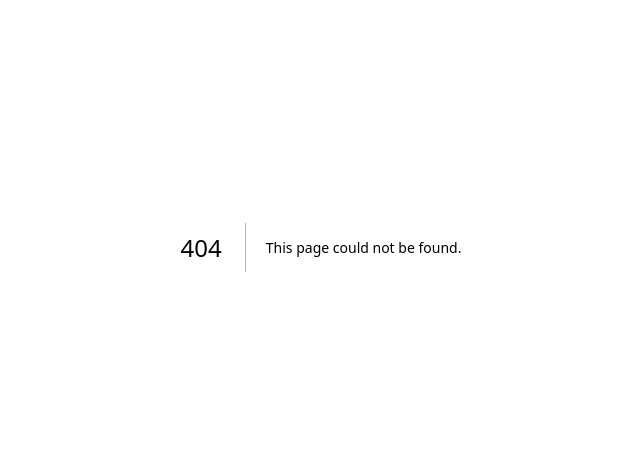
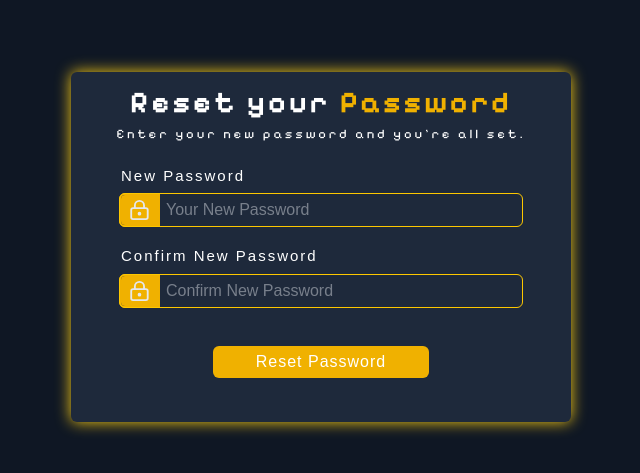
Before and after one commit to Asyrafi0257/chatbot, a Next.js app: page /reset-password in a window 1280 px wide. Before the commit this address had no page. Shown: the part 153-626 px from the top of the page, without its empty margins (319-959 px from the left). Built offline with nearby package versions, Linux system fonts and the light colour scheme.

Commit message:
feat: add ui reset password and logic

```diff
--- /dev/null
+++ b/app/(backend)/(auth)/api/reset-password/route.ts
@@ -0,0 +1,68 @@
+import { NextRequest, NextResponse } from "next/server";
+import { prisma } from "@/app/lib/prisma";
+
+export async function POST(request: NextRequest){
+    try{
+        const { password, confirmPassword, email} = await request.json();
+
+        if(!password || !confirmPassword) {
+            return NextResponse.json({
+                success : false,
+                message : "Please fill all the fields"
+            }, {
+                status: 400
+            })
+        };
+
+        if(password !== confirmPassword){
+            return NextResponse.json({
+                success : false,
+                message : "Your password and confirm password not mathched"
+            }, {
+                status: 400
+            })
+        };
+
+        if(password.length < 8 || confirmPassword.length < 8){
+            return NextResponse.json({
+                success : false,
+                message : "At least length password must 8"
+            }, {
+                status: 400
+            })
+        };
+
+        //cari user
+        const user = await prisma.user.update({
+            where : {
+                email: email
+            },
+            data : {
+                password: password
+            }
+        });
+
+        if(!user){
+            return NextResponse.json({
+                success: false,
+                message: "User not found!"
+            }, {
+                status: 409
+            })
+        };
+
+        return NextResponse.json({
+            success: false,
+            message : "Your Password successfully reset"
+        }, {
+            status: 200
+        })
+    }catch(error){
+        return NextResponse.json({
+            success : false,
+            message : "Internal server problem, Please try again!"
+        }, {
+            status: 500
+        })
+    }
+}
--- a/app/(frontend)/(authen)/otp/page.tsx
+++ b/app/(frontend)/(authen)/otp/page.tsx
@@ -1,7 +1,7 @@
 "use client";
 
 import { useEffect, useState, Suspense } from "react";
-import { useSearchParams } from "next/navigation";
+import { useSearchParams, useRouter } from "next/navigation";
 
 
 function OTP(){
@@ -13,6 +13,7 @@ function OTP(){
     //kita nak ambil daripada url
     const searchParams = useSearchParams();
     const email = searchParams.get("email");
+    const router = useRouter();
 
     //nak buat count down OTP expired
     useEffect( () => {
@@ -125,6 +126,7 @@ function OTP(){
                 return alert(data.message);
             }
 
+            router.push(`/reset-password?email=${encodeURIComponent(email)}`);
             return alert("OTP verified successfully!");
 
         }catch(error){
--- /dev/null
+++ b/app/(frontend)/(authen)/reset-password/layout.tsx
@@ -0,0 +1,17 @@
+import { Metadata } from "next";
+import React from "react";
+
+export const metadata: Metadata = {
+    title: "Reset Password",
+    description : "This page allow user to reset their password when user not remember their password."
+}
+
+export default function LayoutReset({children} : Readonly <{
+    children : React.ReactNode
+}>){
+    return (
+        <div>
+            {children}
+        </div>
+    )
+}
--- /dev/null
+++ b/app/(frontend)/(authen)/reset-password/page.tsx
@@ -0,0 +1,96 @@
+"use client";
+
+import { LockKeyhole, LockKeyholeIcon } from "lucide-react";
+import { useState, Suspense } from "react";
+import { useRouter, useSearchParams } from "next/navigation";
+
+
+function ResetPassword(){
+
+    //kita nak ambil daripada url
+    const searchParams = useSearchParams();
+    const email = searchParams.get("email");
+
+    const [password, setPassword] = useState("");
+    const [confirmPassword, setConfirmPassword] = useState("");
+
+    const router = useRouter();
+
+    const handleReset = async () => {
+        try{
+            if(!password || !confirmPassword){
+                return alert("Please fill all the fields");
+            }
+
+            const response = await fetch("/api/reset-password", {
+                method: "POST",
+                headers : {
+                    "Content-type" : "application/json"
+                },
+                body : JSON.stringify({
+                    email : email,
+                    password,
+                    confirmPassword
+                })
+            });
+
+            const data = await response.json();
+
+            if(!response.ok){
+                return alert(data.message);
+            }
+
+            setPassword("");
+            setConfirmPassword("");
+
+            router.push("/login");
+            return alert("Your Password successfully reset");
+
+        }catch(error){
+            console.log(error);
+            return alert("Server problem, Please try again!");
+        }
+    }
+
+    return (
+        <div className="flex flex-row h-screen bg-[#0F1724] justify-center items-center">
+            <div className="bg-[#1E293B] w-[500px] h-[350px] rounded-md shadow-[0_0_15px_#facc15] p-2 flex flex-col items-center">
+                <h2 className="font-pixel font-bold tracking-[3px] text-white text-[30px]">Reset your <span className="text-yellow-500">Password</span></h2>
+                <p className="text-[13px] tracking-[3px] text-white font-pixel">Enter your new password and you&apos;re all set.</p>
+
+                <div className="flex flex-col justify-center items-center mt-5 ">
+                    <label className="text-[15px] tracking-[2px] text-white w-[400px]">New Password</label>
+                    <div className="outline outline-1 outline-offset-1 outline-yellow-400 focus-within:outline-2 focus-within:outline-offset-2 focus-within:outline-yellow-500 w-[400px] mt-2 rounded-sm h-[30px] flex flex-row items-center justify-center">
+                        <LockKeyhole className="w-[40px] h-full p-1 bg-yellow-500 text-gray-200 rounded-l-sm outline outline-2 outline-yellow-500"/>
+                        <input type="text" className="w-full border-none outline-none p-2 text-gray-300" placeholder="Your New Password" value={password} onChange={(e) => setPassword(e.target.value)}/>
+                    </div>
+                </div>
+
+                 <div className="flex flex-col justify-center items-center mt-5 ">
+                    <label className="text-[15px] tracking-[2px] text-white w-[400px]">Confirm New Password</label>
+                    <div className="outline outline-1 outline-offset-1 outline-yellow-400 focus-within:outline-2 focus-within:outline-offset-2 focus-within:outline-yellow-500 w-[400px] mt-2 rounded-sm h-[30px] flex flex-row items-center justify-center">
+                        <LockKeyholeIcon className="w-[40px] h-full p-1 bg-yellow-500 text-gray-200 rounded-l-sm outline outline-2 outline-yellow-500"/>
+                        <input type="text" className="w-full border-none outline-none p-2 text-gray-300" placeholder="Confirm New Password" value={confirmPassword} onChange={(e) => setConfirmPassword(e.target.value)}/>
+                    </div>
+                </div>
+
+                <div className="w-full mt-10 flex flex-row justify-center items-center">
+                    <button className="text-white bg-yellow-500 p-1 rounded-md w-54 tracking-[1px] cursor-pointer" onClick={handleReset}>Reset Password</button>
+                </div>
+            </div>
+        </div>
+    )
+}
+
+//Suspence digunakan untuk menunggu sesuatu yang belum siap sebelum render component tersebut (senang cite => sementara nk tunggu benda tu siap kita tunjuk benda lain dulu)
+// why nextjs kena buat mcm tu => sbb useSearchParams() ialah client hook yg bergantung kepada url sementara
+//fallback tu adalah ui sementara
+export default function resetSuspence(){
+    return (
+        <Suspense fallback={
+            <div>Loading OTP...</div>
+        }>
+            <ResetPassword/>
+        </Suspense>
+    )
+}
```
